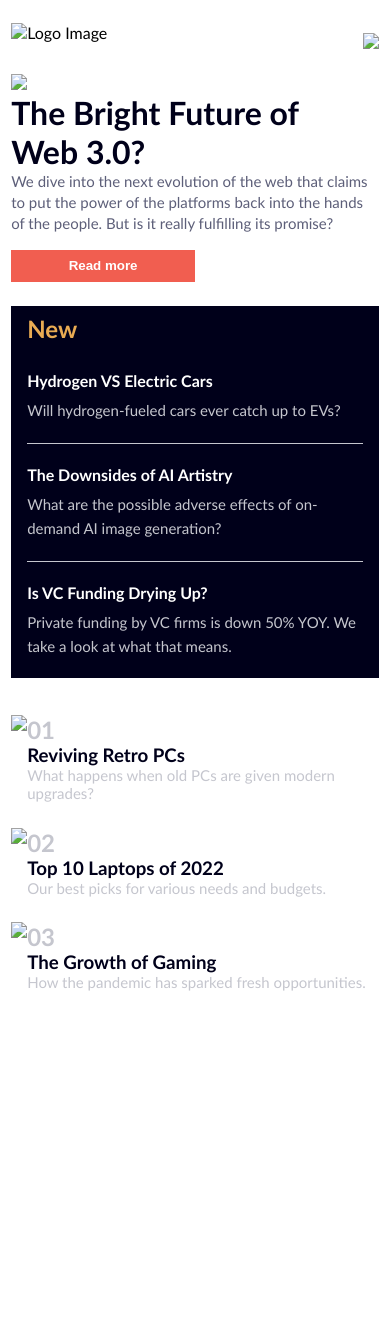
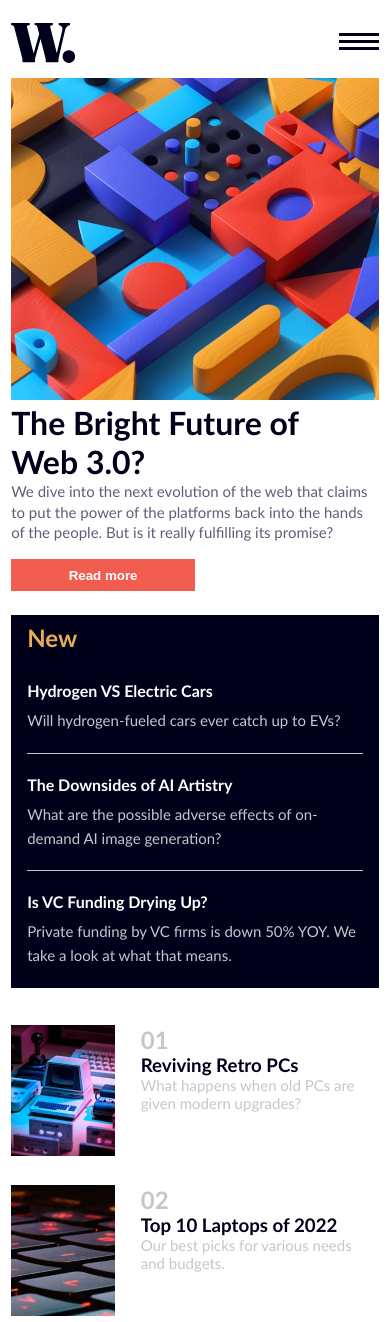
Before and after one commit to 1Joshua2Overcomer/News, a plain HTML site: page index.html in a window 390 px wide. Shown: the top 1322 px of the page. Before the commit the page ends 1015 px from the top, so only its background shows below. Drawn offline with Linux system fonts and the light colour scheme.

Commit message:
Update index.html

```diff
--- a/index.html
+++ b/index.html
@@ -10,16 +10,16 @@
 <body>
     <header id="header">
         <div id="nav-Img">
-            <img src="news-homepage-main\logo.svg" alt="Logo Image">
+            <img src="logo.svg" alt="Logo Image">
         </div>
 
         <div id="Menu">
-            <div class="Menu_line1"> <img src="news-homepage-main\icon-menu.svg"> </div>
+            <div class="Menu_line1"> <img src="icon-menu.svg"> </div>
         </div>
 
         <nav class="nav_bar">
             <div id="nav_con">
-                <div class="Menu_line2"> <img src="news-homepage-main\icon-menu-close.svg"> </div>
+                <div class="Menu_line2"> <img src="icon-menu-close.svg"> </div>
 
                 <ul>
                     <li> <a href="#"> Home </a></li>
@@ -36,8 +36,8 @@
         <div id="Sub_container_1">
             <div id="Main_Con1">
                 <div id="Sub_Main_Con1">
-                    <img src="news-homepage-main\image-web-3-mobile.jpg" class="image1">
-                    <img src="news-homepage-main\image-web-3-desktop.jpg" class="image2">
+                    <img src="image-web-3-mobile.jpg" class="image1">
+                    <img src="image-web-3-desktop.jpg" class="image2">
                 </div>
                 <div id="Sub_Main_Con2">
                     <div id="Sub_sub_Main_Con1">
@@ -87,7 +87,7 @@
         <div id="Sub_container_2">
             <div id="Sub_container_2_One">
                 <div>
-                    <img src="news-homepage-main\assets\images\image-retro-pcs.jpg" class="Sub_container_2_Image">
+                    <img src="image-retro-pcs.jpg" class="Sub_container_2_Image">
                 </div>
                 <div class="Sub_container_2_writeup">
                     <h2>
@@ -103,7 +103,7 @@
             </div>
             <div id="Sub_container_2_Two">
                 <div>
-                    <img src="news-homepage-main\assets\images\image-top-laptops.jpg" class="Sub_container_2_Image">
+                    <img src="image-top-laptops.jpg" class="Sub_container_2_Image">
                 </div>
                 <div class="Sub_container_2_writeup">
                     <h2>
@@ -119,7 +119,7 @@
             </div>
             <div id="Sub_container_2_Three">
                 <div>
-                    <img src="news-homepage-main\assets\images\image-gaming-growth.jpg" class="Sub_container_2_Image">
+                    <img src="image-gaming-growth.jpg" class="Sub_container_2_Image">
                 </div>
                 <div class="Sub_container_2_writeup">
                     <h2>
```
